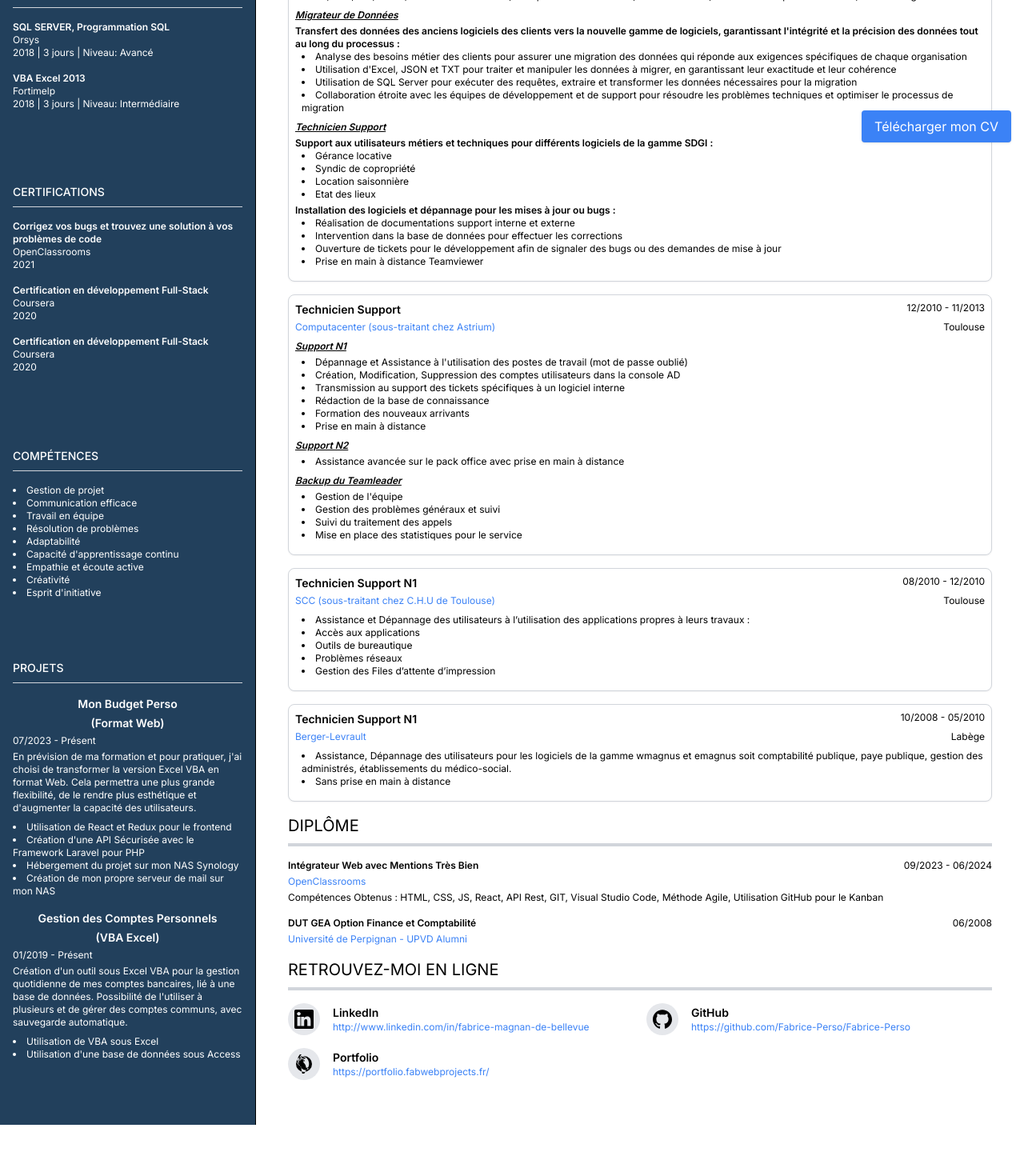
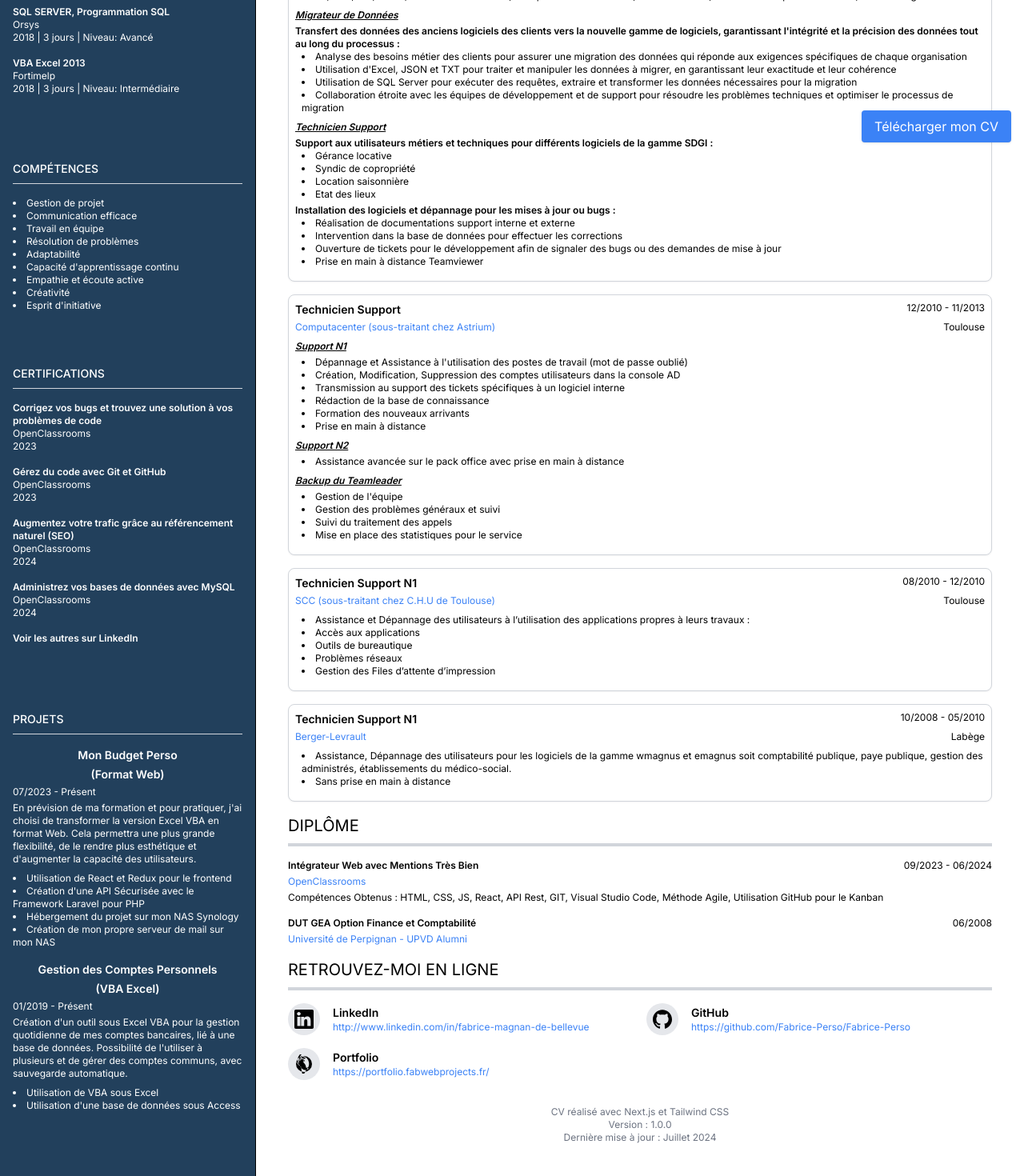
Before and after one commit to FabriceDevPro/my-resume-nextjs, a Next.js app: page / in a window 1280 px wide. Shown: the part 606-2076 px from the top of the page at 80% size. Before the commit the page ends 2012 px from the top, so only its background shows below. Built offline with nearby package versions, Linux system fonts and the light colour scheme.

Commit message:
ajustement

```diff
--- a/src/components/Certifications.tsx
+++ b/src/components/Certifications.tsx
@@ -1,9 +1,13 @@
 import React from 'react';
 import certificationsData from '../data/certifications.json';
 
-const Certifications: React.FC = () => {
+interface SkillsProps {
+  isPDF: boolean;
+}
+
+const Certifications: React.FC<SkillsProps> = ({ isPDF }) => {
   return (
-    <div className="mb-8 text-white">
+    <div className={`mb-8 text-white ${isPDF ? 'mt-8' : ''}`}>
       <h2 className="text-sm font-medium mb-2">{certificationsData.title}</h2>
       <div className="border-t border-gray-300 w-full mb-4"></div>
       {certificationsData.certifications.map((certification, index) => (
--- a/src/components/LeftColumn.tsx
+++ b/src/components/LeftColumn.tsx
@@ -16,9 +16,9 @@
         <Profile />
         <Languages />
         <Education />
-        <Certifications />
+        <Skills isPDF={isPDF} />
         {isPDF && <div className="page-break"></div>}
-        <Skills isPDF={isPDF} />
+        <Certifications isPDF={isPDF} />
         <Projects isPDF={isPDF} />
     </div>
   );
--- a/src/components/RightColumn.tsx
+++ b/src/components/RightColumn.tsx
@@ -9,12 +9,22 @@
 }
 
 const RightColumn: React.FC<RightColumnProps> = ({ isPDF }) => {
+  const version = '1.0.0'; // Exemple de version
+  const lastUpdated = 'Juillet 2024'; // Exemple de date de mise à jour
+
   return (
     <div className={`flex-grow ${isPDF ? 'pt-2 pl-2 pr-2 pb-0' : 'p-6'}`}>
       <Header />
       <Experience isPDF={isPDF} />
       <Diplomas />
       <OnlineProfiles isPDF={isPDF} />
+      {!isPDF && (
+        <div className="mt-8 text-center text-gray-500 text-xs">
+          <p>CV réalisé avec Next.js et Tailwind CSS</p>
+          <p>Version : {version}</p>
+          <p>Dernière mise à jour : {lastUpdated}</p>
+        </div>
+      )}
     </div>
   );
 };
--- a/src/data/certifications.json
+++ b/src/data/certifications.json
@@ -4,17 +4,27 @@
     {
       "name": "Corrigez vos bugs et trouvez une solution à vos problèmes de code",
       "organism": "OpenClassrooms",
-      "year": "2021"
+      "year": "2023"
     },
     {
-      "name": "Certification en développement Full-Stack",
-      "organism": "Coursera",
-      "year": "2020"
+      "name": "Gérez du code avec Git et GitHub",
+      "organism": "OpenClassrooms",
+      "year": "2023"
     },
     {
-      "name": "Certification en développement Full-Stack",
-      "organism": "Coursera",
-      "year": "2020"
+      "name": "Augmentez votre trafic grâce au référencement naturel (SEO)",
+      "organism": "OpenClassrooms",
+      "year": "2024"
+    },
+    {
+      "name": "Administrez vos bases de données avec MySQL",
+      "organism": "OpenClassrooms",
+      "year": "2024"
+    },
+    {
+      "name": "Voir les autres sur LinkedIn",
+      "organism": "",
+      "year": ""
     }
   ]
 }
```
